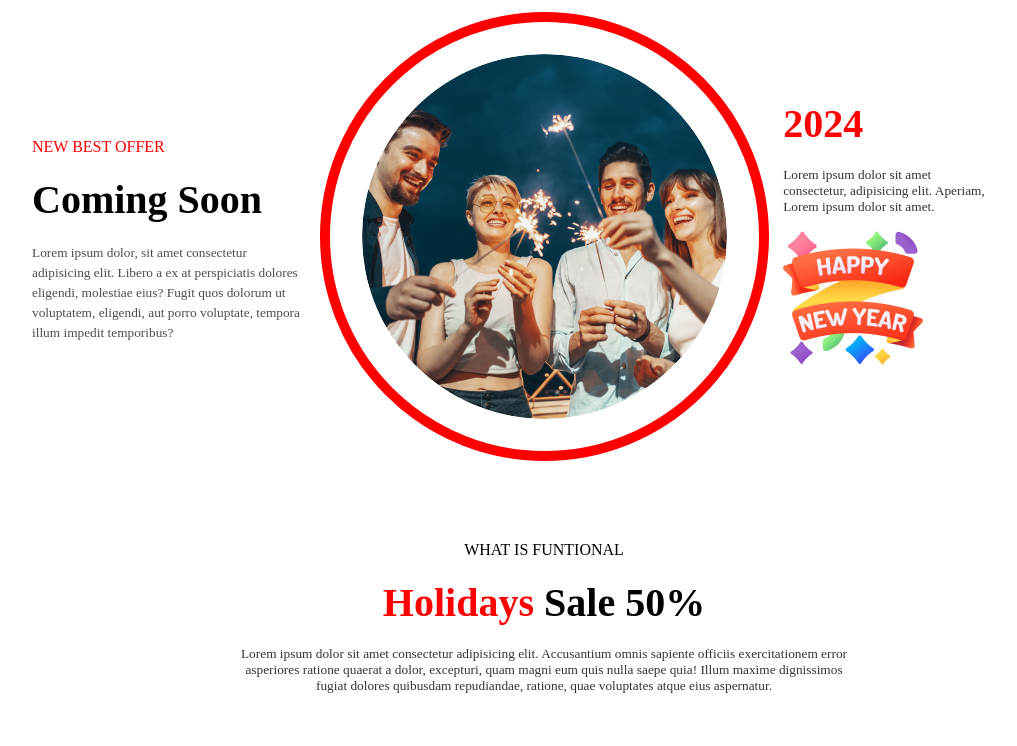
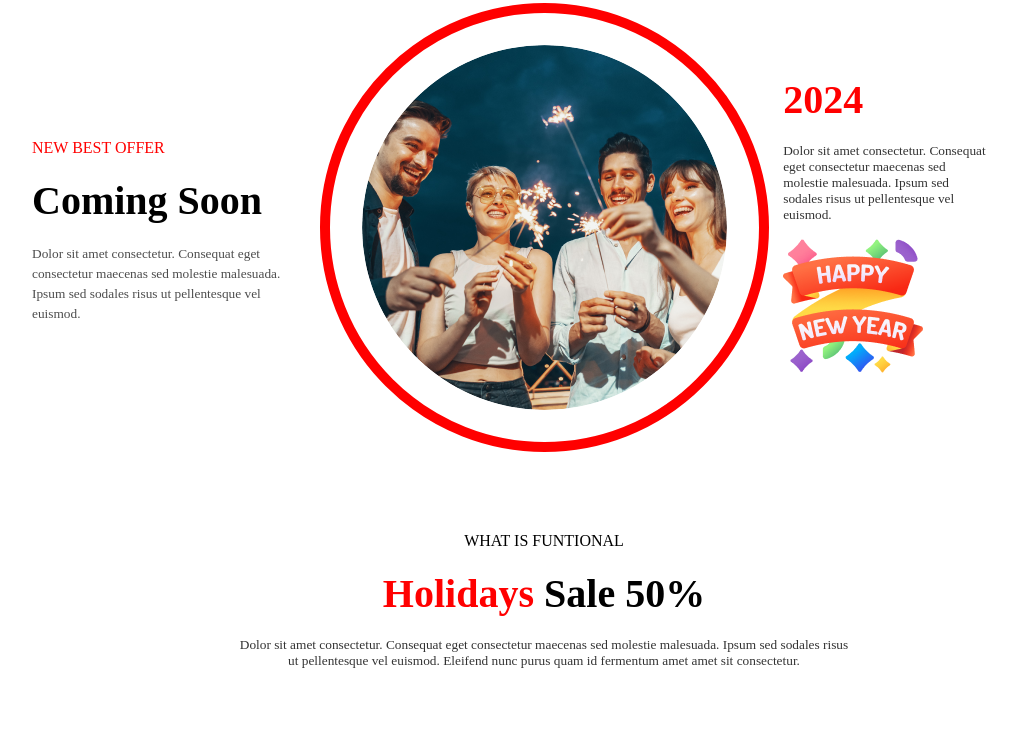
Before and after one commit to sajed-419/first-projets, a plain HTML site: page index.html in a window 1280 px wide. Shown: the part 1907-2653 px from the top of the page, without its empty margins (96-1113 px from the left). Drawn offline with Linux system fonts and the light colour scheme.

Commit message:
some edit

```diff
--- a/index.html
+++ b/index.html
@@ -36,7 +36,7 @@
             <div class="left">
                 <div>
                     <h2>Welcome to <br> midnight party</h2>
-                    <small>Lorem ipsum dolor sit amet consectetur adipisicing elit. Eveniet eligendi distinctio eius quae nam porro beatae recusandae. Doloribus hic <br> dolorum sunt eveniet consectetur vel est! Corporis beatae sunt at tempore?</small>
+                    <small>Dolor sit amet consectetur. Consequat eget consectetur maecenas sed molestie malesuada. Ipsum sed sodales risus ut pellentesque vel euismod.</small>
 
 
                     <button>JOIN NOW</button>
@@ -65,7 +65,7 @@
             <div class="coming-soon">
                 <p class="title">NEW BEST OFFER</p>
                 <h2>Coming Soon</h2>
-                <small>Lorem ipsum dolor, sit amet consectetur adipisicing elit. Libero a ex at perspiciatis dolores eligendi, molestiae eius? Fugit quos dolorum ut voluptatem, eligendi, aut porro voluptate, tempora illum impedit temporibus?</small>
+                <small>Dolor sit amet consectetur. Consequat eget consectetur maecenas sed molestie malesuada. Ipsum sed sodales risus ut pellentesque vel euismod. </small>
 
             </div>
             <div class="img">
@@ -76,7 +76,7 @@
 
                 <div>
                     <p class="title">2024</p>
-                    <small>Lorem ipsum dolor sit amet consectetur, adipisicing elit. Aperiam, Lorem ipsum dolor sit amet.</small>
+                    <small>Dolor sit amet consectetur. Consequat eget consectetur maecenas sed molestie malesuada. Ipsum sed sodales risus ut pellentesque vel euismod. </small>
 
                     <img src="./resources/Group 96.png" alt="">
 
@@ -89,7 +89,8 @@
         <div class="holiday-sale">
             <p>WHAT IS FUNTIONAL</p>
             <h1><span>Holidays</span> Sale 50%</h1>
-            <small>Lorem ipsum dolor sit amet consectetur adipisicing elit. Accusantium omnis sapiente officiis exercitationem error asperiores ratione quaerat a dolor, excepturi, quam magni eum quis nulla saepe quia! Illum maxime dignissimos fugiat dolores quibusdam repudiandae, ratione, quae voluptates atque eius aspernatur.</small>
+            <small>Dolor sit amet consectetur. Consequat eget consectetur maecenas sed
+                molestie malesuada. Ipsum sed sodales risus ut pellentesque vel euismod. Eleifend nunc purus quam id fermentum amet amet sit consectetur. </small>
 
 
         </div>
@@ -115,7 +116,7 @@
         <div class="portfolio">
             <p class="title">THE BEST GIFTS</p>
             <h2>Our Awesome POrtfolio</h2>
-            <small>Lorem ipsum dolor sit amet consectetur, adipisicing elit. Est ipsum enim ullam, eum quod quo repellat <br> praesentium nulla odit animi.</small>
+            <small>Dolor sit amet consectetur. Consequat eget consectetur maecenas sed molestie malesuada. Ipsum sed sodales risus ut pellentesque vel euismod. </small>
 
         </div>
 
@@ -145,7 +146,7 @@
                 <img src="./resources/Group 61.png" alt="">
 
                 <h1>Subscribe Newsletter</h1>
-                <small>Lorem ipsum dolor sit amet consectetur adipisicing<br> elit. Similique, ex. Excepturi nihil aliquid deleniti veritatis doloribus cum corrupti nemo esse?</small>
+                <small>Dolor sit amet consectetur. Consequat eget consectetur maecenas sed molestie malesuada. Ipsum sed sodales risus ut pellentesque vel euismod. </small>
 
 
                 <div class="email-input">
@@ -162,10 +163,11 @@
     <footer>
         <div class="footer-top">
             <div class="left">
-                <p>Lorem ipsum dolor sit amet consectetur <br> adipisicing elit. Nesciunt voluptatibus rerum totam explicabo, assumenda maxime.</p>
+                <p>44, Big Building Roosevelt Street <br>
+                    Beach Gardens Florida 33410 </p>
             </div>
             <div class="right">
-                Lorem ipsum dolor sit amet consectetur, <br> adipisicing elit. Corrupti, corporis!
+                +00 123 584 124 <br> www.website.com
             </div>
         </div>
 
```
